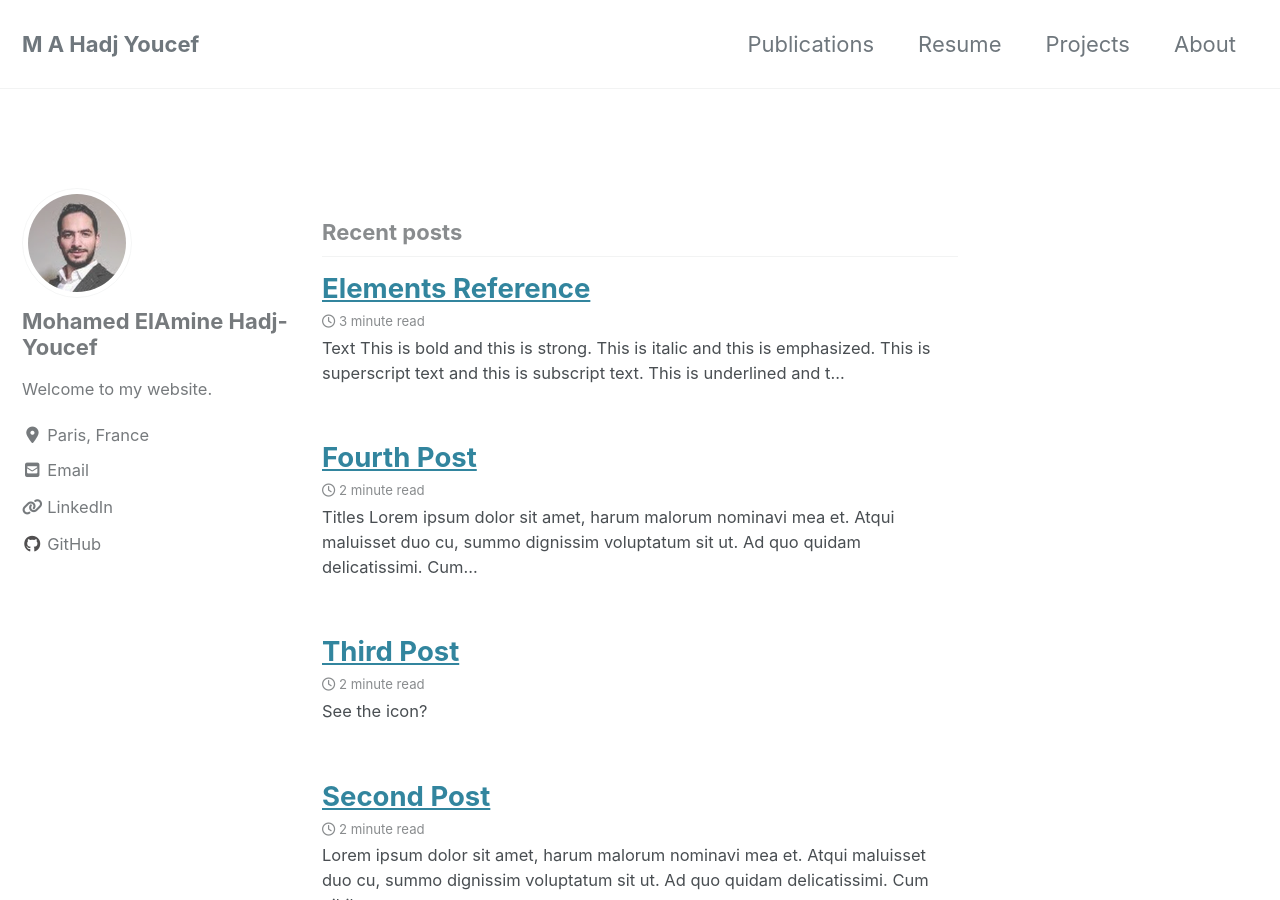
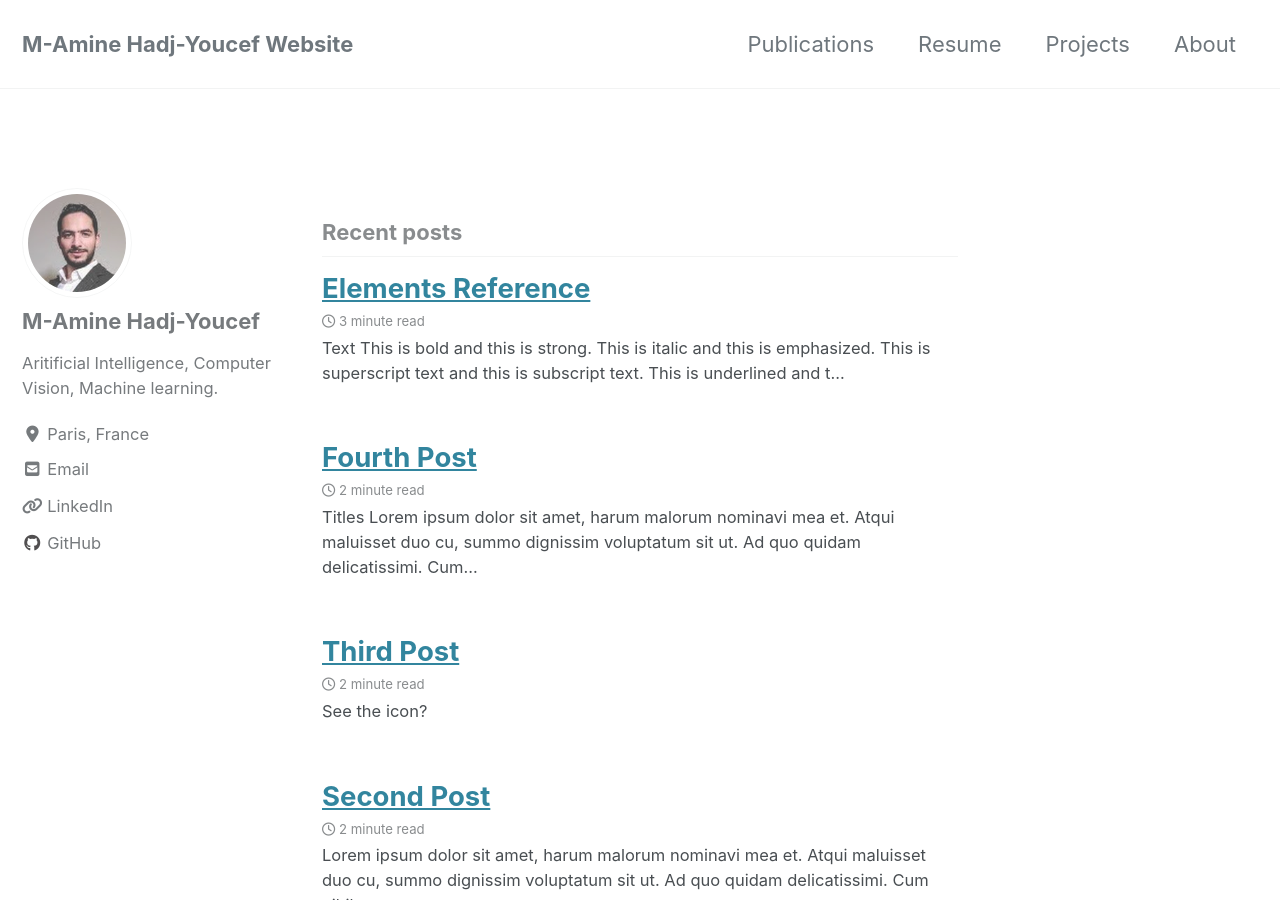
Before and after one commit to amineHY/amine-hadjyoucef.github.io, a Jekyll site: the page built from index.html, in a window 1280 px wide and 900 px high. Built offline with Jekyll 4.4.1, drawn with Linux system fonts in a browser that asks for light colours; cached includes are drawn as plain includes; nearby versions of some CDN libraries; the list of posts is cut into pages by our own code.

Commit message:
update fontpage

```diff
--- a/_config.yml
+++ b/_config.yml
@@ -16,7 +16,7 @@ minimal_mistakes_skin    : "default" # "air", "aqua", "contrast", "dark", "dirt"
 
 # Site Settings
 locale                   : "en-US"
-title                    : "M A Hadj Youcef"
+title                    : "M-Amine Hadj-Youcef Website"
 title_separator          : "-"
 subtitle                 : # site tagline that appears below site title in masthead
 name                     : "Hadj-Youcef's website"
@@ -107,9 +107,9 @@ analytics:
 
 # Site Author
 author:
-  name             : "Mohamed ElAmine Hadj-Youcef"
+  name             : "M-Amine Hadj-Youcef"
   avatar           : "/assets/images/photo de profile.jpg"
-  bio              : "Welcome to my website."
+  bio              : "Aritificial Intelligence, Computer Vision, Machine learning."
   location         : "Paris, France"
   email            :
   links:
```
